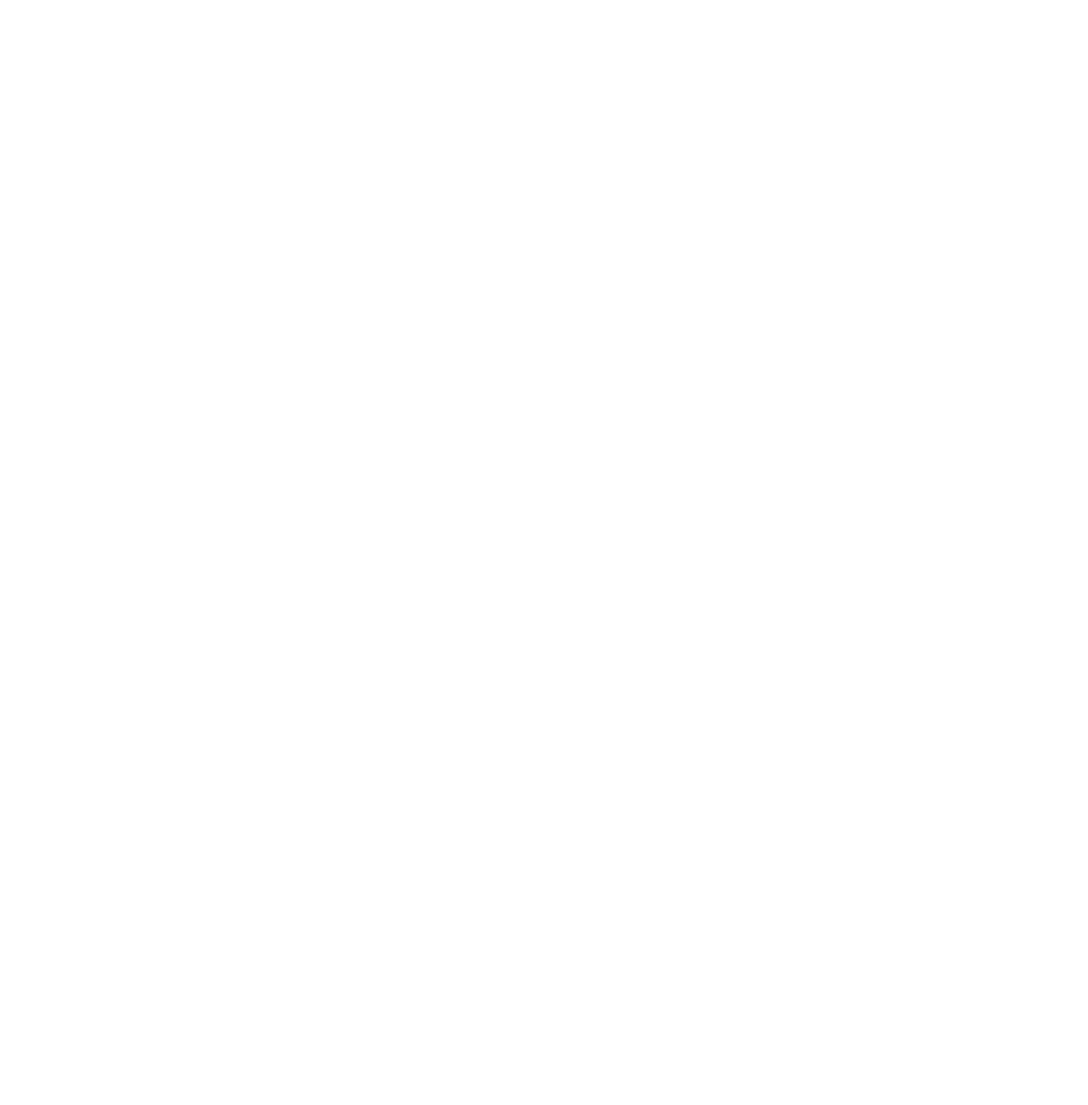
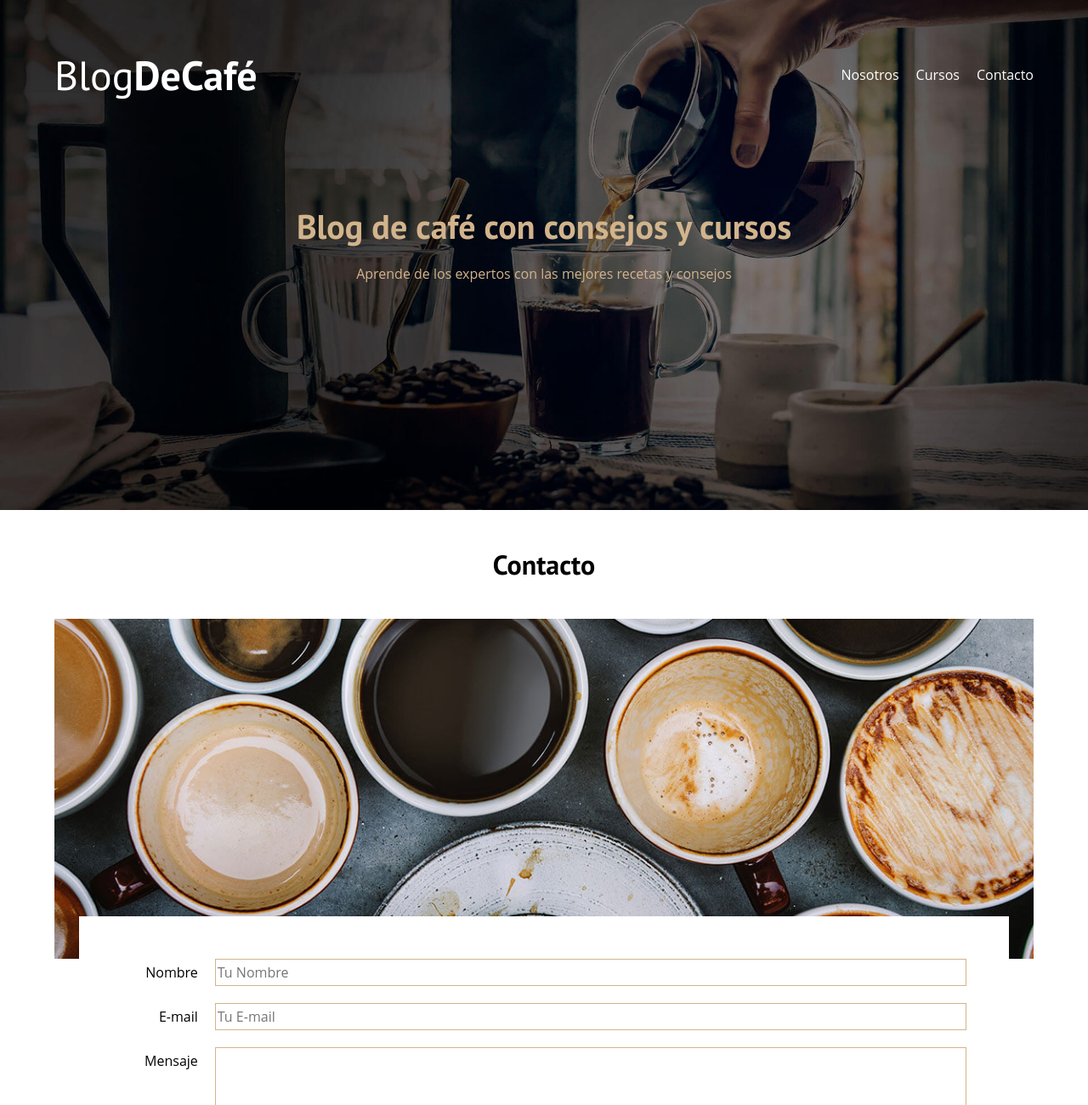
Before and after one commit to GonzaChechi/Blog_de_Cafe, a plain HTML site: page pages/contacto.html in a window 1280 px wide. Shown: the top 1300 px of the page at 85% size. Before the commit the page ends 800 px from the top, so only its background shows below. Drawn offline with Linux system fonts and the light colour scheme.

Commit message:
pagina de contacto finalizada

```diff
--- a/css/style.css
+++ b/css/style.css
@@ -148,6 +148,11 @@ img {
     text-transform: uppercase;
     font-weight: 700;
     margin-bottom: 2rem;
+    border: none;
+}
+
+.boton:hover{
+    cursor: pointer;
 }
 
 .boton--primario {
--- /dev/null
+++ b/css/style_contacto.css
@@ -0,0 +1,54 @@
+:root {
+    /*FUENTES*/
+    --fuenteHeading: 'PT Sans', sans-serif;
+    --fuenteParrafos: 'Open Sans', sans-serif;
+
+    /*PALETA DE COLORES*/
+    --primario: #4E3629;
+    --secundario: #6F4E37;
+    --claro: #D2B48C;
+    --blanco: #ffffff;
+    --negro: #000000;
+}
+
+.contacto-bg {
+    background-image: url(../img/contacto.jpg);
+    height: 40rem;
+    background-size: cover;
+    background-repeat: no-repeat;
+}
+
+.formulario{
+    background-color: var(--blanco);
+    margin: -5rem auto 0 auto;
+    width: 95%;
+    padding: 5rem;
+}
+
+.campo{
+    display: flex;
+    margin-bottom: 2rem;
+    gap: 2rem;
+    justify-content: flex-end;
+}
+
+.campo__label{
+    flex: 0 0 9rem;
+    text-align: right;
+
+}
+
+.campo__field{
+    flex: 1;
+    border: 1px solid var(--claro);
+}
+
+.campo__field--textarea{
+    height: 20rem;
+}
+
+@media (max-width: 900px) {
+    .campo__submit{
+        flex: 1;
+    }
+}
--- a/css/style_nosotros.css
+++ b/css/style_nosotros.css
@@ -6,3 +6,9 @@
 .sobre-nosotros__texto__parrafo:first-of-type{
     margin-bottom: 2rem;
 }
+
+@media (max-width: 900px) {
+    .sobre-nosotros{
+        display: block;
+    }
+}
--- a/pages/contacto.html
+++ b/pages/contacto.html
@@ -0,0 +1,81 @@
+<!DOCTYPE html>
+<html lang="en">
+
+<head>
+    <meta charset="UTF-8">
+    <meta name="viewport" content="width=device-width, initial-scale=1.0">
+    <link rel="stylesheet" href="../css/normalize.css">
+    <link rel="preconnect" href="https://fonts.googleapis.com">
+    <link rel="preconnect" href="https://fonts.gstatic.com" crossorigin>
+    <link href="https://fonts.googleapis.com/css2?family=PT+Sans:wght@400;700&family=Staatliches&display=swap"
+        rel="stylesheet">
+    <link rel="stylesheet" href="../css/style.css">
+    <link rel="stylesheet" href="../css/style_contacto.css">
+    <title>Contacto</title>
+</head>
+
+<body>
+    <header class="header">
+        <div class="contenedor">
+            <div class="barra">
+                <a href="/index.html" class="logo">
+                    <h1 class="logo__nombre no-margin">Blog<span class="logo__bold">DeCafé</span></h1>
+                </a>
+                <nav class="navegacion">
+                    <a href="./nosotros.html" class="navegacion__enlace">Nosotros</a>
+                    <a href="./cursos.html" class="navegacion__enlace">Cursos</a>
+                    <a href="./contacto.html" class="navegacion__enlace">Contacto</a>
+                </nav>
+            </div>
+        </div>
+
+        <div class="header__texto">
+            <h2 class="no-margin">Blog de café con consejos y cursos</h2>
+            <p class="no-margin">Aprende de los expertos con las mejores recetas y consejos</p>
+        </div>
+    </header>
+
+
+
+    <main class="contenedor">
+        <h3 class="centrar-texto">Contacto</h3>
+        <div class="contacto-bg"></div>
+        <form class="formulario">
+            <div class="campo">
+                <label class="campo__label" for="nombre">Nombre</label>
+                <input class="campo__field" type="text" placeholder="Tu Nombre" id="nombre">
+            </div>
+            <div class="campo">
+                <label class="campo__label" for="email">E-mail</label>
+                <input class="campo__field" type="text" placeholder="Tu E-mail" id="email">
+            </div>
+            <div class="campo">
+                <label class="campo__label" for="mensaje">Mensaje</label>
+                <textarea class="campo__field campo__field--textarea" name="Mensaje" id="mensaje"></textarea>
+            </div>
+            <div class="campo">
+                <input type="submit" value="Enviar" class="boton boton--primario campo__submit">
+            </div>
+        </form>
+
+
+    </main>
+
+
+
+    <footer class="footer">
+        <div class="barra contenedor">
+            <a href="/index.html" class="logo">
+                <h1 class="logo__nombre no-margin">Blog<span class="logo__bold">DeCafé</span></h1>
+            </a>
+            <nav class="navegacion">
+                <a href="./pages/nosotros.html" class="navegacion__enlace">Nosotros</a>
+                <a href="./pages/cursos.html" class="navegacion__enlace">Cursos</a>
+                <a href="./pages/contacto.html" class="navegacion__enlace">Contacto</a>
+            </nav>
+        </div>
+
+    </footer>
+</body>
+
+</html>
```
Also changed, not shown: pages/cursos.html (+3 -3 lines), pages/entrada.html (+3 -3 lines), pages/nosotros.html (+3 -3 lines).
